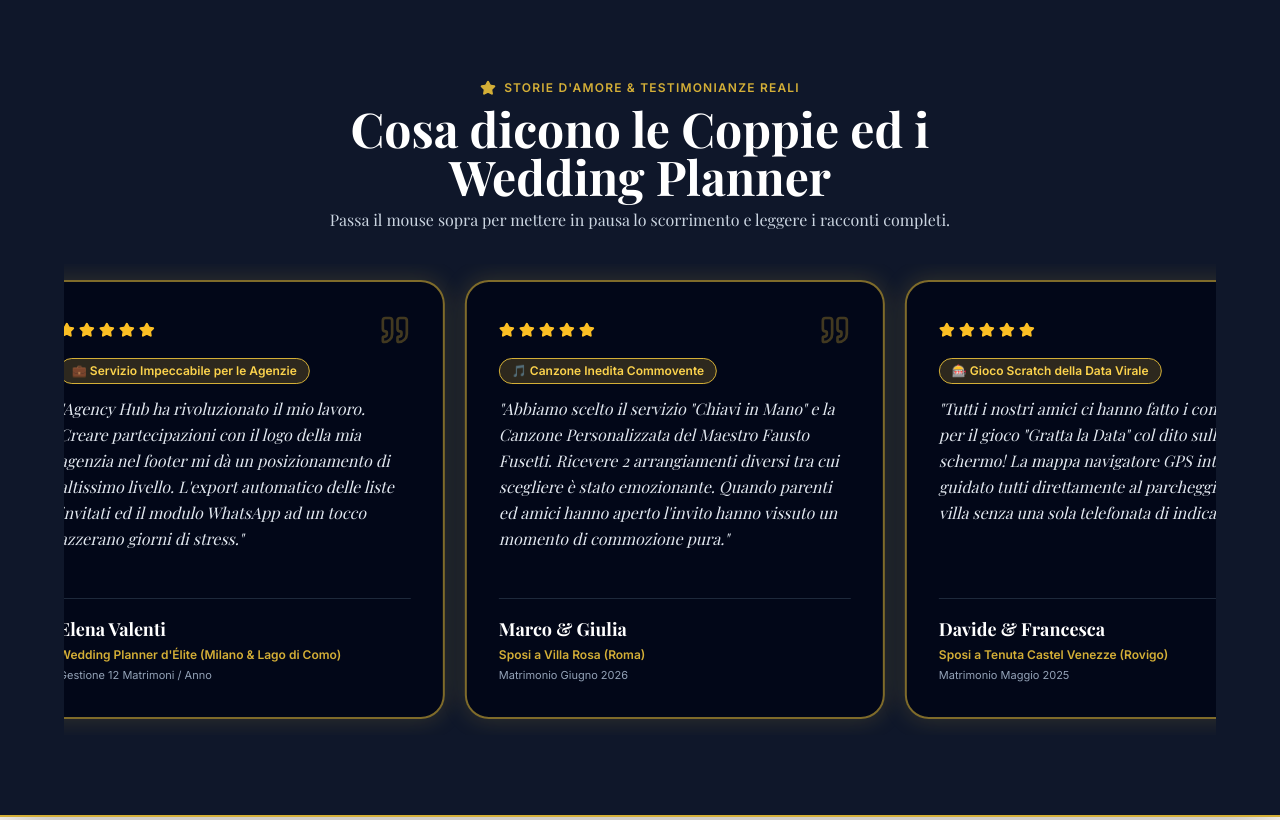
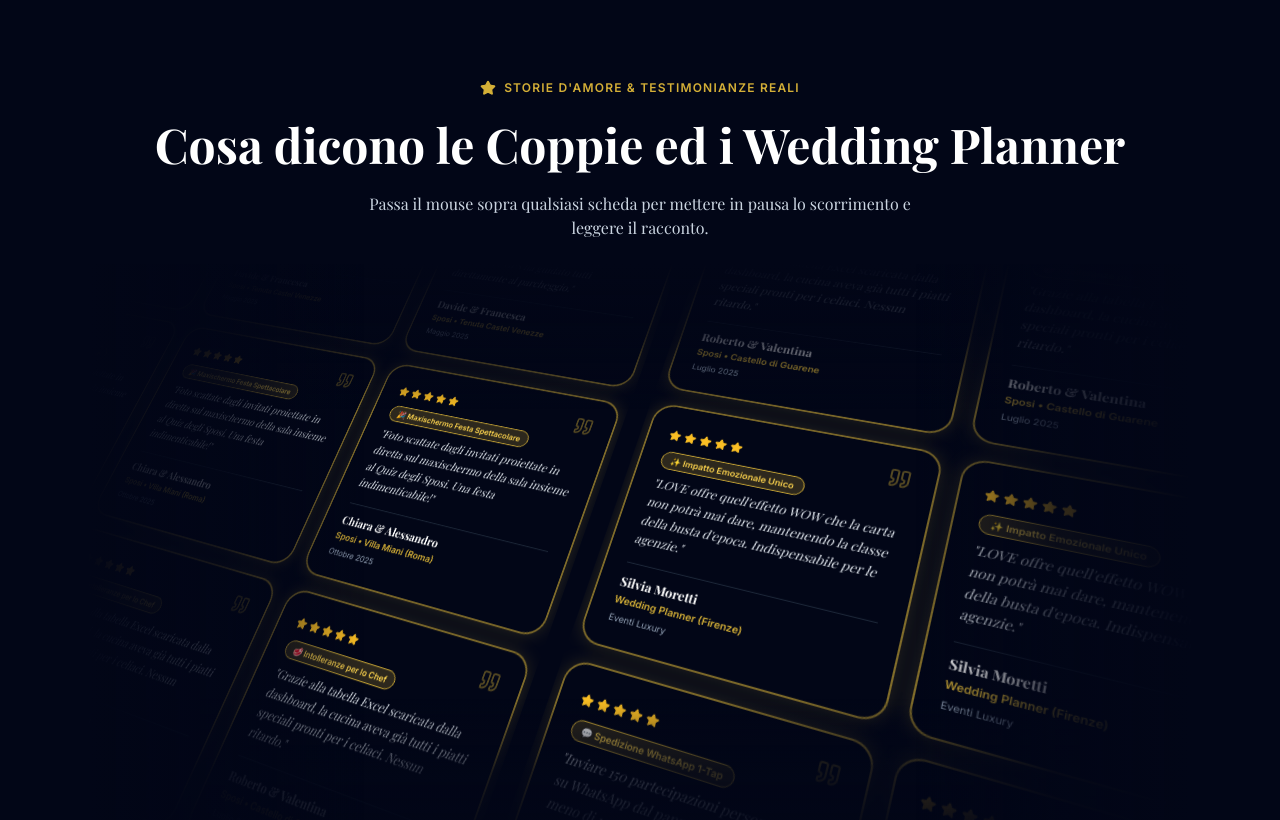
Before and after one commit to Rickym2025/love, a Next.js app: page / in a window 1280 px wide. Shown: the part 760-1580 px from the top of the page. Built offline with nearby package versions, Linux system fonts and the light colour scheme; no server answers; a web font is replaced by a local one.

Commit message:
Update page.tsx

```diff
--- a/src/app/page.tsx
+++ b/src/app/page.tsx
@@ -37,78 +37,79 @@ export default function LandingPage() {
     setOpenFaq(openFaq === index ? null : index);
   };
 
+  // 8 TESTIMONIANZE RICCHE IN ITALIANO PER IL MURO 3D
   const richTestimonials = [
     {
       names: 'Sofia & Lorenzo',
-      location: 'Sposi a Villa Borromeo (Milano)',
-      date: 'Matrimonio Settembre 2025',
+      location: 'Sposi • Villa Borromeo (Milano)',
+      date: 'Settembre 2025',
       stars: 5,
-      highlight: '🎯 130 Conferme Ricevute in 24 Ore',
+      highlight: '🎯 130 Conferme in 24 Ore',
       comment:
-        'I nostri invitati sono rimasti a bocca aperta quando hanno toccato la ceralacca 3D sullo schermo ed è partita la nostra canzone! La cosa più comoda in assoluto è stata raccogliere le conferme delle intolleranze alimentari: lo chef del catering ci ha ringraziato per la tabella Excel perfetta.',
+        'Invitati rimasti a bocca aperta per la ceralacca 3D e per la canzone d\'autore! Lo chef del catering ci ha ringraziato per la tabella Excel intolleranze perfetta.',
     },
     {
       names: 'Elena Valenti',
-      location: 'Wedding Planner d\'Élite (Milano & Lago di Como)',
-      date: 'Gestione 12 Matrimoni / Anno',
+      location: 'Wedding Planner (Milano & Como)',
+      date: '12 Matrimoni / Anno',
       stars: 5,
-      highlight: '💼 Servizio Impeccabile per le Agenzie',
+      highlight: '💼 Servizio Impeccabile B2B',
       comment:
-        'Agency Hub ha rivoluzionato il mio lavoro. Creare partecipazioni con il logo della mia agenzia nel footer mi dà un posizionamento di altissimo livello. L\'export automatico delle liste invitati ed il modulo WhatsApp ad un tocco azzerano giorni di stress.',
+        'Agency Hub ha rivoluzionato il mio lavoro. Logo agenzia nel footer, configuratore veloce ed export Excel liste invitati zero-stress.',
     },
     {
       names: 'Marco & Giulia',
-      location: 'Sposi a Villa Rosa (Roma)',
-      date: 'Matrimonio Giugno 2026',
+      location: 'Sposi • Villa Rosa (Roma)',
+      date: 'Giugno 2026',
       stars: 5,
       highlight: '🎵 Canzone Inedita Commovente',
       comment:
-        'Abbiamo scelto il servizio "Chiavi in Mano" e la Canzone Personalizzata del Maestro Fausto Fusetti. Ricevere 2 arrangiamenti diversi tra cui scegliere è stato emozionante. Quando parenti ed amici hanno aperto l\'invito hanno vissuto un momento di commozione pura.',
+        'Servizio Chiavi in Mano e Canzone del Maestro Fausto Fusetti straordinari. Ricevere 2 arrangiamenti diversi tra cui scegliere è stato emozionante!',
     },
     {
       names: 'Davide & Francesca',
-      location: 'Sposi a Tenuta Castel Venezze (Rovigo)',
-      date: 'Matrimonio Maggio 2025',
+      location: 'Sposi • Tenuta Castel Venezze',
+      date: 'Maggio 2025',
       stars: 5,
-      highlight: '🎰 Gioco Scratch della Data Virale',
+      highlight: '🎰 Gratta la Data Virale',
       comment:
-        'Tutti i nostri amici ci hanno fatto i complimenti per il gioco "Gratta la Data" col dito sullo schermo! La mappa navigatore GPS integrata ha guidato tutti direttamente al parcheggio della villa senza una sola telefonata di indicazioni.',
+        'Tutti i nostri amici hanno adorato il gioco "Gratta la Data" col dito! La mappa navigatore GPS ha guidato tutti direttamente al parcheggio.',
     },
     {
       names: 'Chiara & Alessandro',
-      location: 'Sposi a Villa Miani (Roma)',
-      date: 'Matrimonio Ottobre 2025',
+      location: 'Sposi • Villa Miani (Roma)',
+      date: 'Ottobre 2025',
       stars: 5,
       highlight: '🎉 Maxischermo Festa Spettacolare',
       comment:
-        'Durante il ricevimento gli invitati scattavano foto dal loro telefono e le vedevamo proiettate in diretta sul maxischermo della sala insieme alla classifica del Quiz degli Sposi. Una festa davvero indimenticabile per tutti!',
+        'Foto scattate dagli invitati proiettate in diretta sul maxischermo della sala insieme al Quiz degli Sposi. Una festa indimenticabile!',
     },
     {
       names: 'Roberto & Valentina',
-      location: 'Sposi a Castello di Guarene (Cuneo)',
-      date: 'Matrimonio Luglio 2025',
+      location: 'Sposi • Castello di Guarene',
+      date: 'Luglio 2025',
       stars: 5,
-      highlight: '🥩 Gestione Intolleranze per lo Chef',
+      highlight: '🥩 Intolleranze per lo Chef',
       comment:
-        'Avendo molti invitati celiaci e vegetariani, temevamo ritardi con la cucina. Grazie alla tabella Excel scaricata dalla dashboard, il catering aveva già tutti i piatti speciali pronti. Servizio impeccabile.',
+        'Grazie alla tabella Excel scaricata dalla dashboard, la cucina aveva già tutti i piatti speciali pronti per i celiaci. Nessun ritardo.',
     },
     {
       names: 'Silvia Moretti',
-      location: 'Wedding Planner & Event Designer (Firenze)',
-      date: 'Gestione Eventi Luxury',
+      location: 'Wedding Planner (Firenze)',
+      date: 'Eventi Luxury',
       stars: 5,
       highlight: '✨ Impatto Emozionale Unico',
       comment:
-        'I miei clienti cercano l\'eccellenza. LOVE offre quell\'effetto WOW che la carta non potrà mai dare, mantenendo al tempo stesso la classe e la raffinatezza della busta d\'epoca. Indispensabile per ogni agenzia.',
+        'LOVE offre quell\'effetto WOW che la carta non potrà mai dare, mantenendo la classe della busta d\'epoca. Indispensabile per le agenzie.',
     },
     {
       names: 'Gianluca & Beatrice',
-      location: 'Sposi a Villa Cordevigo (Verona)',
-      date: 'Matrimonio Aprile 2026',
+      location: 'Sposi • Villa Cordevigo (Verona)',
+      date: 'Aprile 2026',
       stars: 5,
-      highlight: '💬 Spedizione WhatsApp Istantanea',
+      highlight: '💬 Spedizione WhatsApp 1-Tap',
       comment:
-        'Inviare 150 partecipazioni personalizzate con il nome dell\'invitato direttamente su WhatsApp dal pannello ha richiesto meno di 10 minuti. Risposte arrivate tutte entro 48 ore!',
+        'Inviare 150 partecipazioni personalizzate su WhatsApp dal pannello ha richiesto meno di 10 minuti. Risposte arrivate tutte in 48 ore!',
     },
   ];
 
@@ -163,9 +164,40 @@ export default function LandingPage() {
     },
   ];
 
+  // SCHEDA TESTIMONIANZA COMPATTA PER IL MURO 3D
+  const TestimonialCard = ({ item }: { item: (typeof richTestimonials)[number] }) => (
+    <div className="w-[280px] sm:w-[320px] p-6 bg-slate-950/95 rounded-3xl border-2 border-[#D4AF37]/60 shadow-[0_0_20px_rgba(212,175,55,0.2)] flex flex-col justify-between space-y-4 hover:border-[#D4AF37] transition-all text-left">
+      <div className="space-y-2">
+        <div className="flex items-center justify-between">
+          <div className="flex gap-1 text-amber-400">
+            {[...Array(item.stars)].map((_, i) => (
+              <Star key={i} className="w-3.5 h-3.5 fill-amber-400 text-amber-400" />
+            ))}
+          </div>
+          <Quote className="w-6 h-6 text-[#D4AF37]/40" />
+        </div>
+
+        <span className="inline-block px-2.5 py-0.5 bg-[#D4AF37]/20 border border-[#D4AF37] text-amber-300 text-[10px] font-bold rounded-full">
+          {item.highlight}
+        </span>
+
+        <p className="text-sm text-slate-200 font-serif leading-relaxed italic">
+          &quot;{item.comment}&quot;
+        </p>
+      </div>
+
+      <div className="pt-3 border-t border-slate-800 space-y-0.5">
+        <h4 className="font-serif font-bold text-sm text-white">{item.names}</h4>
+        <p className="text-[11px] text-[#D4AF37] font-bold">{item.location}</p>
+        <p className="text-[10px] text-slate-400">{item.date}</p>
+      </div>
+    </div>
+  );
+
   return (
     <div className="relative min-h-screen bg-[#FAF7F2] text-[#1E293B] text-base leading-relaxed">
 
+      {/* SFONDO CONTINUO AVORIO */}
       <div
         className="fixed inset-0 z-0 pointer-events-none opacity-20 bg-cover bg-center"
         style={{ backgroundImage: "url('/hero-bg.jpg')" }}
@@ -270,53 +302,63 @@ export default function LandingPage() {
           </p>
         </section>
 
-        {/* 🌟 SEZIONE RECENSIONI USANDO IL TUO COMPONENTE ESATTO DA 21ST.DEV */}
-        <section className="py-20 bg-slate-900 text-white border-y-2 border-[#D4AF37] relative shadow-2xl overflow-hidden">
-          <div className="max-w-6xl mx-auto space-y-8 relative z-10">
-            <div className="text-center space-y-2 max-w-3xl mx-auto px-6">
+        {/* 🌟 SEZIONE 3D VERTICAL TESTIMONIALS WALL (COME IMMAGINE 1 21ST.DEV) */}
+        <section className="py-20 bg-slate-950 text-white border-y-2 border-[#D4AF37] relative shadow-2xl overflow-hidden">
+          <div className="max-w-6xl mx-auto space-y-6 relative z-10 text-center px-6">
             <span className="text-xs text-[#D4AF37] uppercase font-bold tracking-widest block flex items-center justify-center gap-2">
               <Star className="w-4 h-4 text-[#D4AF37] fill-[#D4AF37]" /> Storie d'Amore &amp; Testimonianze Reali
             </span>
-              <h2 className="font-serif text-3xl sm:text-5xl font-bold text-white">Cosa dicono le Coppie ed i Wedding Planner</h2>
-              <p className="text-base text-slate-300 font-serif">
-                Passa il mouse sopra per mettere in pausa lo scorrimento e leggere i racconti completi.
+            <h2 className="font-serif text-3xl sm:text-5xl font-bold text-white">
+              Cosa dicono le Coppie ed i Wedding Planner
+            </h2>
+            <p className="text-base text-slate-300 font-serif max-w-xl mx-auto">
+              Passa il mouse sopra qualsiasi scheda per mettere in pausa lo scorrimento e leggere il racconto.
             </p>
+
+            {/* CONTENITORE CON PROSPETTIVA E TRASFORMAZIONE TRIDIMENSIONALE (COME IMMAGINE 1) */}
+            <div className="relative flex h-[500px] md:h-[580px] w-full items-center justify-center overflow-hidden [perspective:800px] pt-4">
+              <div
+                className="flex flex-row items-center gap-4 sm:gap-6"
+                style={{
+                  transform:
+                    'translateX(-60px) translateY(0px) translateZ(-80px) rotateX(20deg) rotateY(-12deg) rotateZ(18deg)',
+                }}
+              >
+                {/* COLONNA 1: SCORRIMENTO VERSO IL BASSO */}
+                <Marquee vertical pauseOnHover repeat={3} className="[--duration:38s]">
+                  {richTestimonials.slice(0, 4).map((item, idx) => (
+                    <TestimonialCard key={idx} item={item} />
+                  ))}
+                </Marquee>
+
+                {/* COLONNA 2: SCORRIMENTO VERSO L'ALTO (REVERSE) */}
+                <Marquee vertical pauseOnHover reverse repeat={3} className="[--duration:42s]">
+                  {richTestimonials.slice(2, 6).map((item, idx) => (
+                    <TestimonialCard key={idx} item={item} />
+                  ))}
+                </Marquee>
+
+                {/* COLONNA 3: SCORRIMENTO VERSO IL BASSO */}
+                <Marquee vertical pauseOnHover repeat={3} className="[--duration:36s]">
+                  {richTestimonials.slice(4, 8).map((item, idx) => (
+                    <TestimonialCard key={idx} item={item} />
+                  ))}
+                </Marquee>
+
+                {/* COLONNA 4: SCORRIMENTO VERSO L'ALTO (NASCOSTA SU SCHERMI PICCOLI) */}
+                <Marquee vertical pauseOnHover reverse repeat={3} className="[--duration:44s] hidden sm:flex">
+                  {richTestimonials.slice(1, 5).map((item, idx) => (
+                    <TestimonialCard key={idx} item={item} />
+                  ))}
+                </Marquee>
               </div>
 
-            {/* UTILIZZO COMPONENTE MARQUEE 21ST.DEV ESATTO */}
-            <Marquee pauseOnHover repeat={4} className="[--duration:50s]">
-              {richTestimonials.map((item, idx) => (
-                <div
-                  key={idx}
-                  className="w-[360px] sm:w-[420px] shrink-0 p-8 bg-slate-950/90 rounded-3xl border-2 border-[#D4AF37]/60 shadow-[0_0_25px_rgba(212,175,55,0.2)] flex flex-col justify-between space-y-5 hover:border-[#D4AF37] transition-all relative group text-left my-2"
-                >
-                  <div className="space-y-3">
-                    <div className="flex items-center justify-between">
-                      <div className="flex gap-1 text-amber-400">
-                        {[...Array(item.stars)].map((_, i) => (
-                          <Star key={i} className="w-4 h-4 fill-amber-400 text-amber-400" />
-                        ))}
+              {/* GRADIENTI DI SFUMATURA CINEMATOGRAFICA AI BORDI */}
+              <div className="pointer-events-none absolute inset-x-0 top-0 h-1/4 bg-gradient-to-b from-slate-950 via-slate-950/80 to-transparent z-20"></div>
+              <div className="pointer-events-none absolute inset-x-0 bottom-0 h-1/4 bg-gradient-to-t from-slate-950 via-slate-950/80 to-transparent z-20"></div>
+              <div className="pointer-events-none absolute inset-y-0 left-0 w-1/4 bg-gradient-to-r from-slate-950 via-slate-950/80 to-transparent z-20"></div>
+              <div className="pointer-events-none absolute inset-y-0 right-0 w-1/4 bg-gradient-to-l from-slate-950 via-slate-950/80 to-transparent z-20"></div>
             </div>
-                      <Quote className="w-8 h-8 text-[#D4AF37]/30 group-hover:text-[#D4AF37] transition-colors" />
-                    </div>
-
-                    <span className="inline-block px-3 py-1 bg-[#D4AF37]/20 border border-[#D4AF37] text-amber-300 text-xs font-bold rounded-full">
-                      {item.highlight}
-                    </span>
-
-                    <p className="text-base text-slate-200 font-serif leading-relaxed italic">
-                      &quot;{item.comment}&quot;
-                    </p>
-                  </div>
-
-                  <div className="pt-4 border-t border-slate-800 space-y-1">
-                    <h4 className="font-serif font-bold text-lg text-white">{item.names}</h4>
-                    <p className="text-xs text-[#D4AF37] font-bold">{item.location}</p>
-                    <p className="text-[11px] text-slate-400">{item.date}</p>
-                  </div>
-                </div>
-              ))}
-            </Marquee>
           </div>
         </section>
 
@@ -335,9 +377,9 @@ export default function LandingPage() {
               <div className="w-12 h-12 bg-amber-50 border border-[#D4AF37] rounded-2xl flex items-center justify-center text-[#8B6508]">
                 <Zap className="w-6 h-6 text-[#D4AF37]" />
               </div>
-              <h3 className="font-serif font-bold text-xl text-[#1E293B]">Spedizione Istantanea con un Tocco</h3>
+              <h3 className="font-serif font-bold text-xl text-[#1E293B]">Spedisci in un Secondo con un Tocco</h3>
               <p className="text-base text-slate-600 leading-relaxed font-serif">
-                Spedisci l&apos;invito personalizzato con il nome di ciascun invitato in un secondo con un semplice tocco su WhatsApp. Zero costi di spedizione o francobolli.
+                Invia l&apos;invito personalizzato con il nome di ciascun invitato in un secondo con un semplice tocco su WhatsApp. Zero costi di spedizione o francobolli.
               </p>
             </div>
 
@@ -506,31 +548,10 @@ export default function LandingPage() {
           </div>
         </section>
 
-        {/* SEZIONE BUSTA CERALACCA DETAIL */}
-        <section className="py-20 px-6 max-w-6xl mx-auto grid md:grid-cols-2 gap-12 items-center border-t border-[#D4AF37]/20">
-          <div className="h-80 sm:h-[400px] w-full rounded-3xl overflow-hidden shadow-2xl border-4 border-white">
-            <img
-              src="https://images.unsplash.com/photo-1519741497674-611481863552?q=80&w=1200&auto=format&fit=crop"
-              alt="Busta Ceralacca"
-              className="w-full h-full object-cover"
-            />
-          </div>
-          <div className="text-left space-y-4">
-            <span className="text-xs text-[#D4AF37] uppercase tracking-widest font-bold block">Busta D'Epoca &amp; Ceralacca 3D</span>
-            <h3 className="font-serif text-3xl sm:text-5xl text-[#1E293B]">Un'emozione al primo tocco</h3>
-            <p className="text-base text-slate-600 leading-relaxed font-serif">
-              L&apos;invitato tocca il sigillo dorato sullo schermo del telefono: la busta si apre con la vostra colonna sonora d&apos;autore e pioggia di petali animati.
-            </p>
-            <Link href="/elena-e-davide" className="inline-flex items-center gap-2 text-xs font-bold text-[#D4AF37] uppercase tracking-wider">
-              Prova la Busta Live →
-            </Link>
-          </div>
-        </section>
-
         {/* FOCUS NEUROMARKETING: CANZONE SU MISURA CON DOPPIA PROPOSTA D'ASCOLTO */}
         <section id="canzone-inedita" className="py-20 px-6 max-w-6xl mx-auto">
-          <div className="p-8 sm:p-12 bg-gradient-to-br from-slate-900 via-slate-950 to-slate-900 text-white rounded-3xl border-2 border-[#D4AF37] shadow-[0_0_35px_rgba(212,175,55,0.35)] space-y-8 relative overflow-hidden">
-            <div className="max-w-3xl space-y-4 text-left">
+          <div className="p-8 sm:p-12 bg-gradient-to-br from-slate-900 via-slate-950 to-slate-900 text-white rounded-3xl border-2 border-[#D4AF37] shadow-[0_0_35px_rgba(212,175,55,0.35)] space-y-8 relative overflow-hidden text-left">
+            <div className="max-w-3xl space-y-4">
               <span className="text-xs font-bold text-[#D4AF37] uppercase tracking-widest flex items-center gap-2">
                 <Award className="w-5 h-5 text-[#D4AF37]" /> FF EDIZIONI • PRODUZIONI MUSICALI D'AUTORE
               </span>
```
Lines whose indentation alone changed are shown as unchanged.
